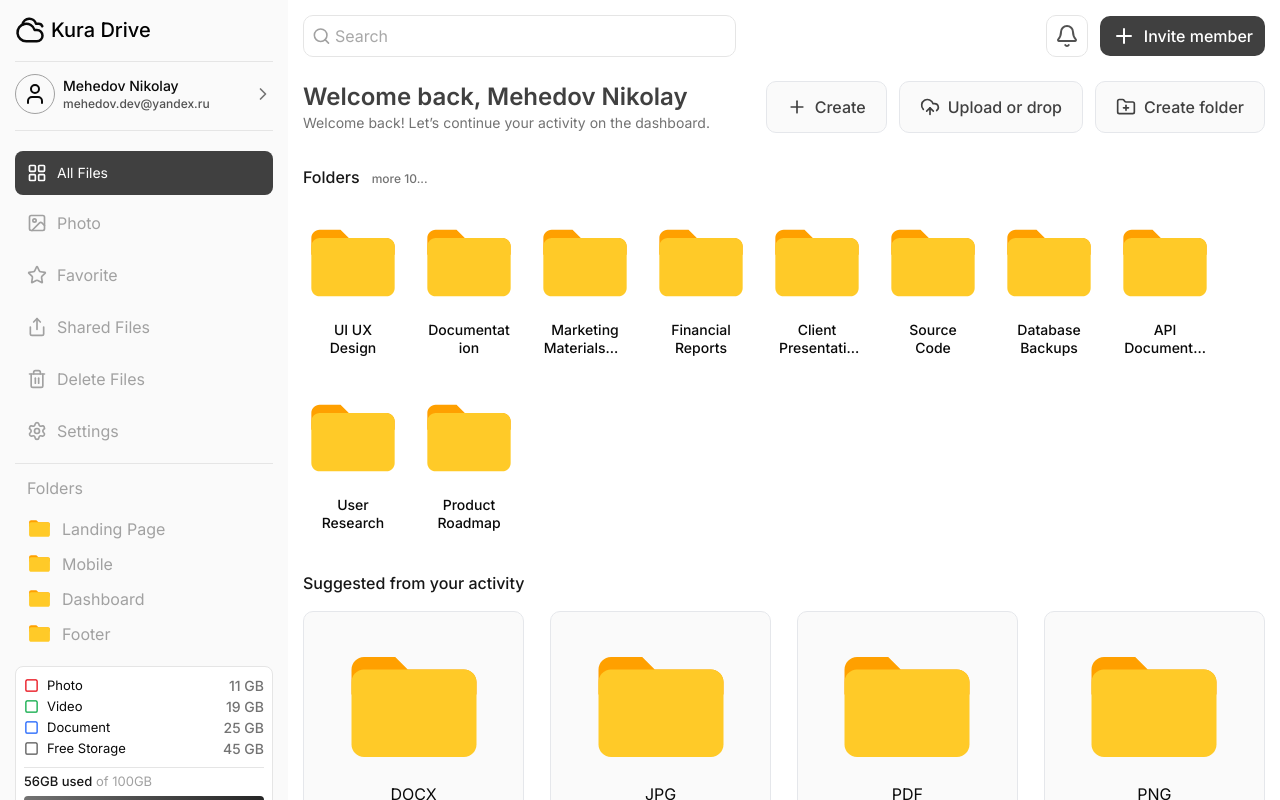
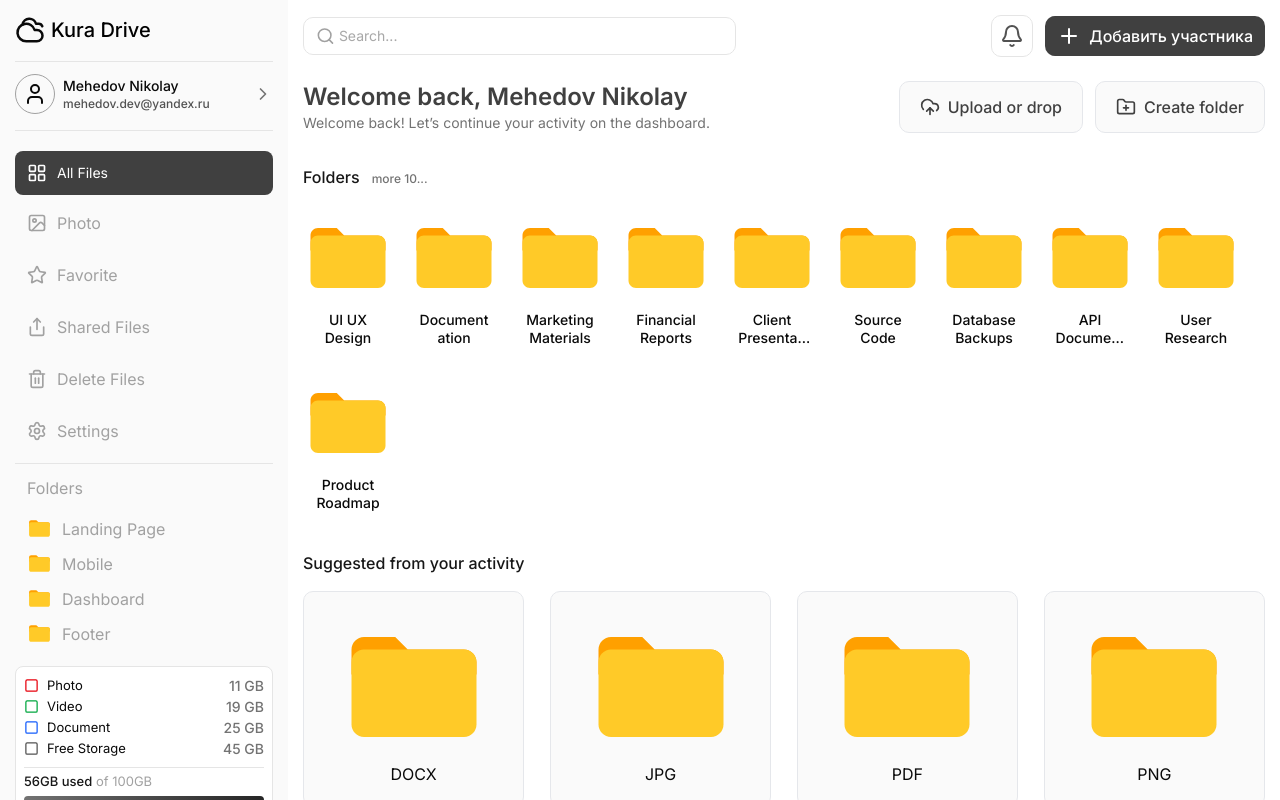
Before and after one commit to Mehedov/kura-cloud, a Next.js app: page / in a window 1280 px wide. Built offline with nearby package versions, Linux system fonts and the light colour scheme.

Commit message:
refactor(ui): replace dropzone with drag-drop component and update header input

```diff
--- a/src/app/layout.tsx
+++ b/src/app/layout.tsx
@@ -8,7 +8,8 @@ import { Sidebar } from '@/components/elements/sidebar/Sidebar'
 import type { Metadata } from 'next'
 import { Inter, JetBrains_Mono } from 'next/font/google'
 import './globals.css'
-import DragAndDropModal from '@/components/ui/dropzone/dropzone'
+import DragAndDropModal from '@/components/ui/drag-drop/drag-drop'
+import Upload from '@/components/elements/upload/upload'
 
 const interSans = Inter({
 	variable: '--font-inter-sans',
@@ -41,7 +42,7 @@ export default function RootLayout({
 					<section className='flex-1 overflow-auto p-layout'>
 						<Header />
 						<div className='flex  flex-col'>{children}</div>
-						<DragAndDropModal />
+						<Upload />
 					</section>
 				</main>
 			</body>
--- a/src/app/page.tsx
+++ b/src/app/page.tsx
@@ -1,5 +1,5 @@
-import { HomeTemplates } from '@/components/containers/HomeTemplates'
+import HomeTemplate from '@/components/containers/HomeTemplate'
 
 export default function Home() {
-	return <HomeTemplates breadcrumbsRoutes={[]} />
+	return <HomeTemplate breadcrumbsRoutes={[]} />
 }
--- a/src/components/containers/HomeTemplates.tsx
+++ b/src/components/containers/HomeTemplate.tsx
@@ -5,19 +5,20 @@ import {
 	Clock,
 	FolderPlus,
 	Funnel,
-	Plus,
 	Search,
 	Star,
 	UploadCloud,
 } from 'lucide-react'
 import Link from 'next/link'
-import { Title } from '../ui/Title'
 import { YourTable } from '../ui/YourTable'
 import { Button } from '../ui/button/Button'
 import useDropzone from '@/store/store'
-import { FolderGrid } from '../ui/folder/folder'
-import { usePathname } from 'next/navigation'
+import { FolderGrid } from '../elements/folder/folder'
 import { PAGES } from '@/config/page.config'
+import { Popover } from '../ui/popover/popover'
+import { PopoverTrigger } from '../ui/popover/popover-trigger'
+import { PopoverContent } from '../ui/popover/popover-content'
+import Input from '../ui/input/input'
 
 interface HomeTemplatesProps {
 	breadcrumbsRoutes?: string[]
@@ -26,7 +27,7 @@ interface HomeTemplatesProps {
 const folderNames = [
 	'UI UX Design',
 	'Documentation',
-	'Marketing MaterialsMaterialsаываываываываываыв',
+	'Marketing Materials',
 	'Financial Reports',
 	'Client Presentations',
 	'Source Code',
@@ -46,12 +47,12 @@ const folderNames = [
 	'Training Materials',
 ]
 
-export const HomeTemplates = () => {
+export default function HomeTemplate({}: HomeTemplatesProps) {
 	const { setIsOpenDropzone } = useDropzone(state => state)
 	const foldersRender = () => {
 		return folderNames.slice(0, 10).map((_, index) => {
 			return (
-				<FolderGrid name={_} key={index} size={100} pathname={PAGES.folders} />
+				<FolderGrid name={_} key={index} size={90} pathname={PAGES.folders} />
 			)
 		})
 	}
@@ -59,15 +60,16 @@ export const HomeTemplates = () => {
 	return (
 		<section className='flex flex-col gap-8 w-full'>
 			<section className='flex flex-wrap items-center justify-between gap-4'>
-				<Title
-					title='Welcome back, Mehedov Nikolay'
-					description='Welcome back! Let’s continue your activity on the dashboard.'
-				/>
+				<div>
+					<h1 className='text-2xl font-semibold text-neutral-700'>
+						Welcome back, Mehedov Nikolay
+					</h1>
+					<p className='text-sm text-neutral-500'>
+						Welcome back! Let’s continue your activity on the dashboard.
+					</p>
+				</div>
 
 				<div className='flex flex-wrap gap-3'>
-					<Button variant='primary' className=' h-13'>
-						<Plus size={20} /> Create
-					</Button>
 					<Button
 						variant='primary'
 						className='h-13'
@@ -75,9 +77,17 @@ export const HomeTemplates = () => {
 					>
 						<UploadCloud size={20} /> Upload or drop
 					</Button>
-					<Button variant='primary' className='h-13'>
-						<FolderPlus size={20} /> Create folder
-					</Button>
+					<Popover>
+						<PopoverTrigger>
+							<Button variant='primary' className='h-13'>
+								<FolderPlus size={20} /> Create folder
+							</Button>
+						</PopoverTrigger>
+						<PopoverContent className='w-full'>
+							<label id='create-input'></label>
+							<Input />
+						</PopoverContent>
+					</Popover>
 				</div>
 			</section>
 			<section>
--- a/src/components/elements/folder-list/folder-list.tsx
+++ b/src/components/elements/folder-list/folder-list.tsx
@@ -1,4 +1,4 @@
-import { FolderGrid, FolderLine } from '@/components/ui/folder/folder'
+import { FolderGrid, FolderLine } from '@/components/elements/folder/folder'
 import { usePathname } from 'next/navigation'
 
 interface Props {
--- a/src/components/elements/header/Header.tsx
+++ b/src/components/elements/header/Header.tsx
@@ -1,25 +1,19 @@
-import InDev from '@/components/ui/in-dev/in-dev'
+import Input from '@/components/ui/input/input'
 import { Bell, Plus, Search } from 'lucide-react'
 
 export function Header() {
 	return (
 		<header className='mb-6'>
 			<div className='flex items-center justify-between'>
-				<div className='flex items-center gap-1 border border-neutral-200 p-2 w-[45%] rounded-lg'>
-					<Search className='text-neutral-400' size={20} />
-					<input
-						type='text'
-						placeholder='Search'
-						className='text-neutral-600 text-md w-full outline-0'
-					/>
-				</div>
+				<Input Icon={Search} className='w-[45%]' placeholder='Search...' />
+
 				<div className='flex items-center gap-3'>
 					<button className='p-2 border border-neutral-200 rounded-lg'>
 						<Bell className='text-neutral-600' />
 					</button>
-						<button className='flex items-center gap-2 bg-neutral-700 text-white font-medium px-3 py-2 rounded-lg'>
-							<Plus /> Invite member
-						</button>
+					<button className='flex items-center gap-2 bg-neutral-700 text-white font-medium px-3 py-2 rounded-lg'>
+						<Plus /> Добавить участника
+					</button>
 				</div>
 			</div>
 		</header>
--- a/src/components/ui/home-folder-element/home-folder-element.tsx
+++ b/src/components/elements/home-folder-element/home-folder-element.tsx
@@ -1,12 +1,12 @@
 'use client'
 
 import React, { forwardRef } from 'react'
-import { PopoverContent } from '../popover/popover-content'
+import { PopoverContent } from '../../ui/popover/popover-content'
 import { EllipsisVertical, FolderClosed } from 'lucide-react'
 import Link from 'next/link'
-import { Popover, PopoverContext } from '../popover/popover'
+import { Popover, PopoverContext } from '../../ui/popover/popover'
 import { cn } from '@/utils/cn'
-import { PopoverTrigger } from '../popover/popover-trigger'
+import { PopoverTrigger } from '../../ui/popover/popover-trigger'
 import { ContextMenuContent, FolderProps } from '../folder/folder'
 
 const HomeFolderElement = forwardRef<HTMLAnchorElement, FolderProps>(
--- a/src/components/ui/dropzone/dropzone.tsx
+++ b/src/components/elements/upload/upload.tsx
@@ -2,12 +2,13 @@
 
 import { useEffect, useState, useRef } from 'react'
 import { useDropzone } from 'react-dropzone'
-import { Card } from '../Card/card'
-import { Plus, FileText, X } from 'lucide-react'
+import {  FileText, X } from 'lucide-react'
 import useDropzoneStore from '@/store/store'
+import { Card } from '@/components/ui/card/card'
+import DragAndDrop from '@/components/ui/drag-drop/drag-drop'
 
-const DragAndDropModal = () => {
-	const {isOpenDropzone, setIsOpenDropzone} = useDropzoneStore(state => state)
+const Upload = () => {
+	const { isOpenDropzone, setIsOpenDropzone } = useDropzoneStore(state => state)
 	const [uploadFiles, setUploadFiles] = useState<File[]>([])
 
 	const dragCounter = useRef(0)
@@ -73,21 +74,11 @@ const DragAndDropModal = () => {
 						</button>
 					</div>
 
-					<div
-						{...getRootProps()}
-						className={`w-full h-48 border-2 border-dashed rounded-lg flex flex-col items-center justify-center duration-200 ease-in-out transition-colors ${isDragActive ? 'border-neutral-500' : 'border-neutral-300 bg-neutral-50 cursor-pointer hover:border-neutral-500'}`}
-					>
-						<input {...getInputProps()} />
-
-						<div className='w-12 h-12 flex items-center justify-center bg-neutral-200 rounded-full mb-3'>
-							<Plus size={24} className='text-neutral-700' />
-						</div>
-
-						<p className='font-medium text-md text-center'>
-							Click or drag files to upload
-						</p>
-						<p className='text-sm text-neutral-400'>.csv or .xls (Max 20MB)</p>
-					</div>
+					<DragAndDrop
+						getInputProps={getInputProps}
+						getRootProps={getRootProps}
+						isDragActive={isDragActive}
+					/>
 
 					{uploadFiles.length > 0 && (
 						<div className='mt-4 space-y-2'>
@@ -115,4 +106,4 @@ const DragAndDropModal = () => {
 	)
 }
 
-export default DragAndDropModal
+export default Upload
--- a/src/components/ui/Title.tsx
+++ /dev/null
@@ -1,19 +0,0 @@
-interface Props {
-	title: string
-	description?: string
-	children?: React.ReactNode
-}
-
-export function Title({title, description, children}: Props) {
-	return (
-		<div>
-			<h1 className='text-2xl font-semibold text-neutral-700'>
-				{title}
-			</h1>
-			<p className='text-sm text-neutral-500'>
-				{description}
-			</p>
-			{children}
-		</div>
-	)
-}
--- /dev/null
+++ b/src/components/ui/drag-drop/drag-drop.tsx
@@ -0,0 +1,33 @@
+import { Plus } from 'lucide-react'
+import React from 'react'
+import { DropzoneInputProps, DropzoneRootProps } from 'react-dropzone'
+
+interface Props {
+	isDragActive: boolean
+	getRootProps: <T extends DropzoneRootProps>(props?: T) => T
+	getInputProps: <T extends DropzoneInputProps>(props?: T) => T
+}
+
+export default function DragAndDrop({
+	getRootProps,
+	getInputProps,
+	isDragActive,
+}: Props) {
+	return (
+		<div
+			{...getRootProps()}
+			className={`w-full h-48 border-2 border-dashed rounded-lg flex flex-col items-center justify-center duration-200 ease-in-out transition-colors ${isDragActive ? 'border-neutral-500' : 'border-neutral-300 bg-neutral-50 cursor-pointer hover:border-neutral-500'}`}
+		>
+			<input {...getInputProps()} />
+
+			<div className='w-12 h-12 flex items-center justify-center bg-neutral-200 rounded-full mb-3'>
+				<Plus size={24} className='text-neutral-700' />
+			</div>
+
+			<p className='font-medium text-md text-center'>
+				Click or drag files to upload
+			</p>
+			<p className='text-sm text-neutral-400'>.csv or .xls (Max 20MB)</p>
+		</div>
+	)
+}
--- /dev/null
+++ b/src/components/ui/input/input.tsx
@@ -0,0 +1,38 @@
+import { cn } from '@/utils/cn'
+import { LucideIcon } from 'lucide-react'
+import { ComponentPropsWithRef, forwardRef } from 'react'
+
+interface Props extends ComponentPropsWithRef<'input'> {
+	variant?: 'outline' | 'primary'
+	Icon?: LucideIcon
+}
+
+const VARIANTS = {
+	outline: 'text-neutral-600 text-sm w-full outline-0',
+	primary:
+		'border border-gray-200 bg-neutral-50 transition hover:bg-neutral-100',
+}
+
+const Input = forwardRef<HTMLInputElement, Props>(
+	({ className, placeholder, variant = 'outline', Icon }, ref) => {
+		return (
+			<div
+				className={cn(
+					'flex items-center gap-1 border border-neutral-200 px-3 py-2 rounded-lg',
+					className,
+				)}
+			>
+				{Icon && <Icon className='text-neutral-400' size={20} />}
+				<input
+					ref={ref}
+					type='text'
+					className={cn('text-neutral-600 text-md w-full', VARIANTS[variant])}
+					placeholder={placeholder}
+				/>
+			</div>
+		)
+	},
+)
+
+Input.displayName = 'Input'
+export default Input
```
Also changed, not shown: src/components/elements/folder/folder.tsx (renamed from src/components/ui/folder/folder.tsx).
